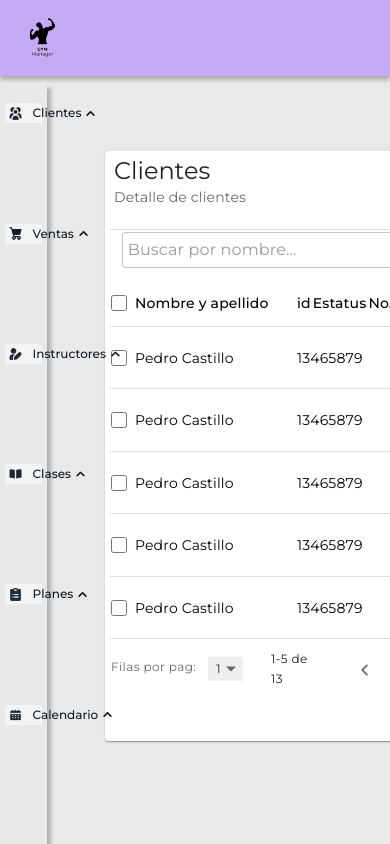
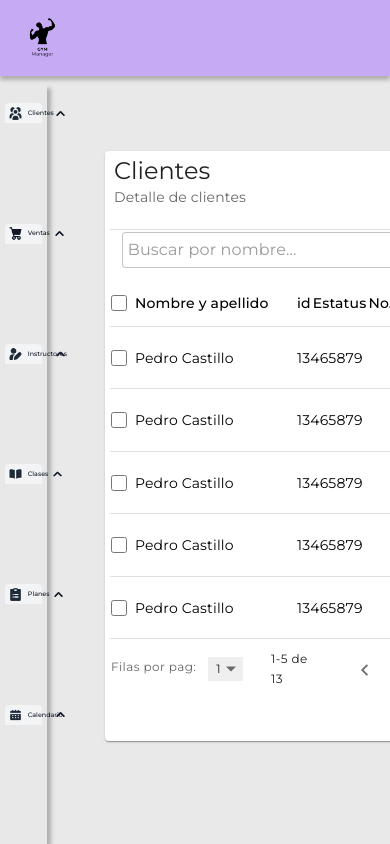
Before and after one commit to ivantrejoc/gym-manager, a Next.js app: page /clients in a window 390 px wide. Shown: the top 844 px of the page. Built offline with nearby package versions, Linux system fonts and the light colour scheme.

Commit message:
aside responsive

```diff
--- a/src/app/components/AsideBar/asideBar-styles.module.css
+++ b/src/app/components/AsideBar/asideBar-styles.module.css
@@ -74,7 +74,7 @@
   gap: 1rem;
 }
 .leftContent {
-  width: 8.0625rem;
+   width: 8.0625rem;
   height: 1.25rem;
   display: flex;
   flex-direction: row;
@@ -94,7 +94,7 @@
 }
 
 .buttonTitle {
-  color: var(--gray-900, var(--gray-900, #111928));
+    color: var(--gray-900, var(--gray-900, #111928));
   font-size: 0.75rem;
   font-style: normal;
   font-weight: 500;
@@ -145,3 +145,14 @@
   -ms-transform: rotate(180deg);
   transform: rotate(180deg);
 }
+
+@media only screen and (max-width: 992px) {
+  .leftContent {
+    width: 90%;
+    gap: 0.3rem;
+  }
+
+  .buttonTitle {
+    font-size: 0.4rem;
+  }
+}
```
